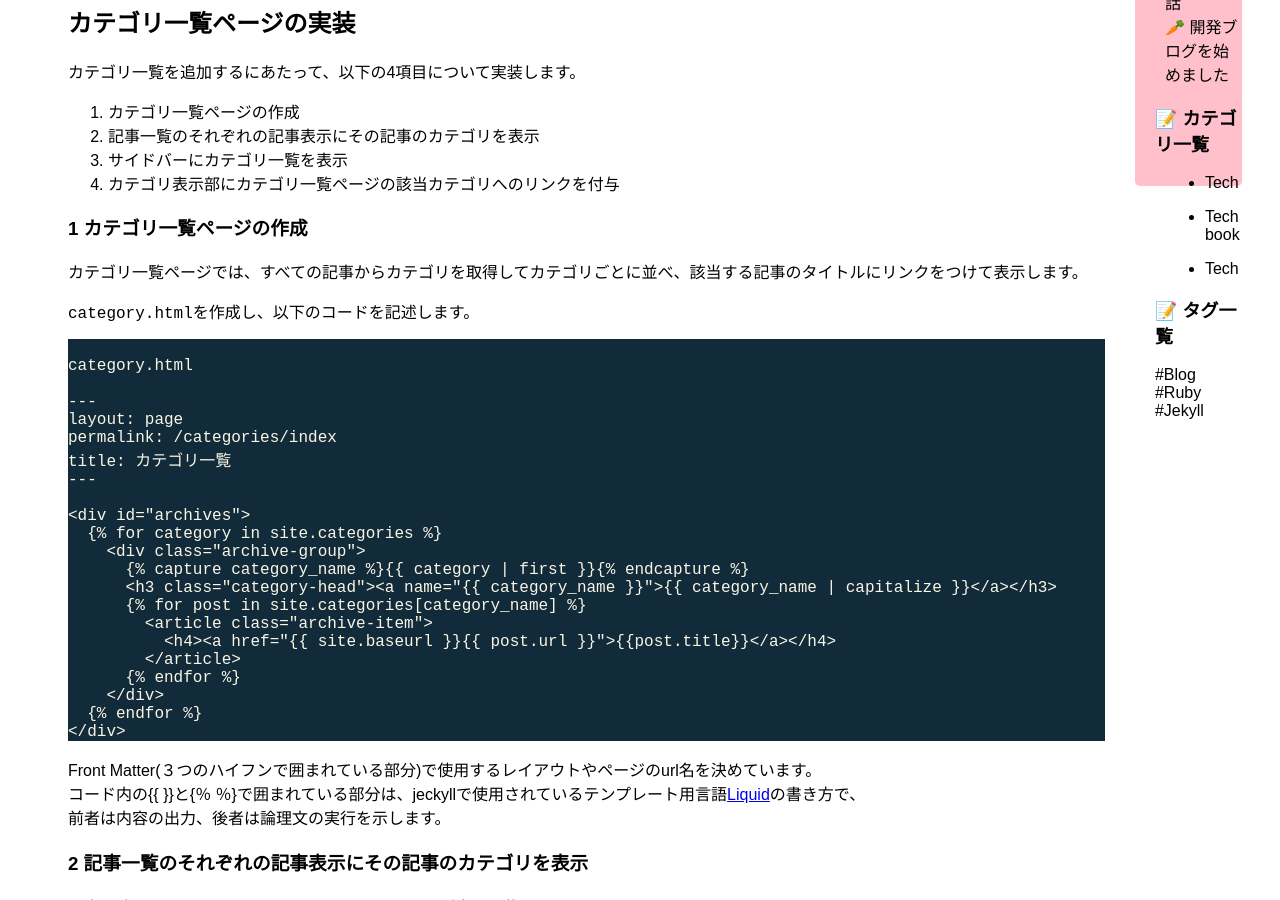
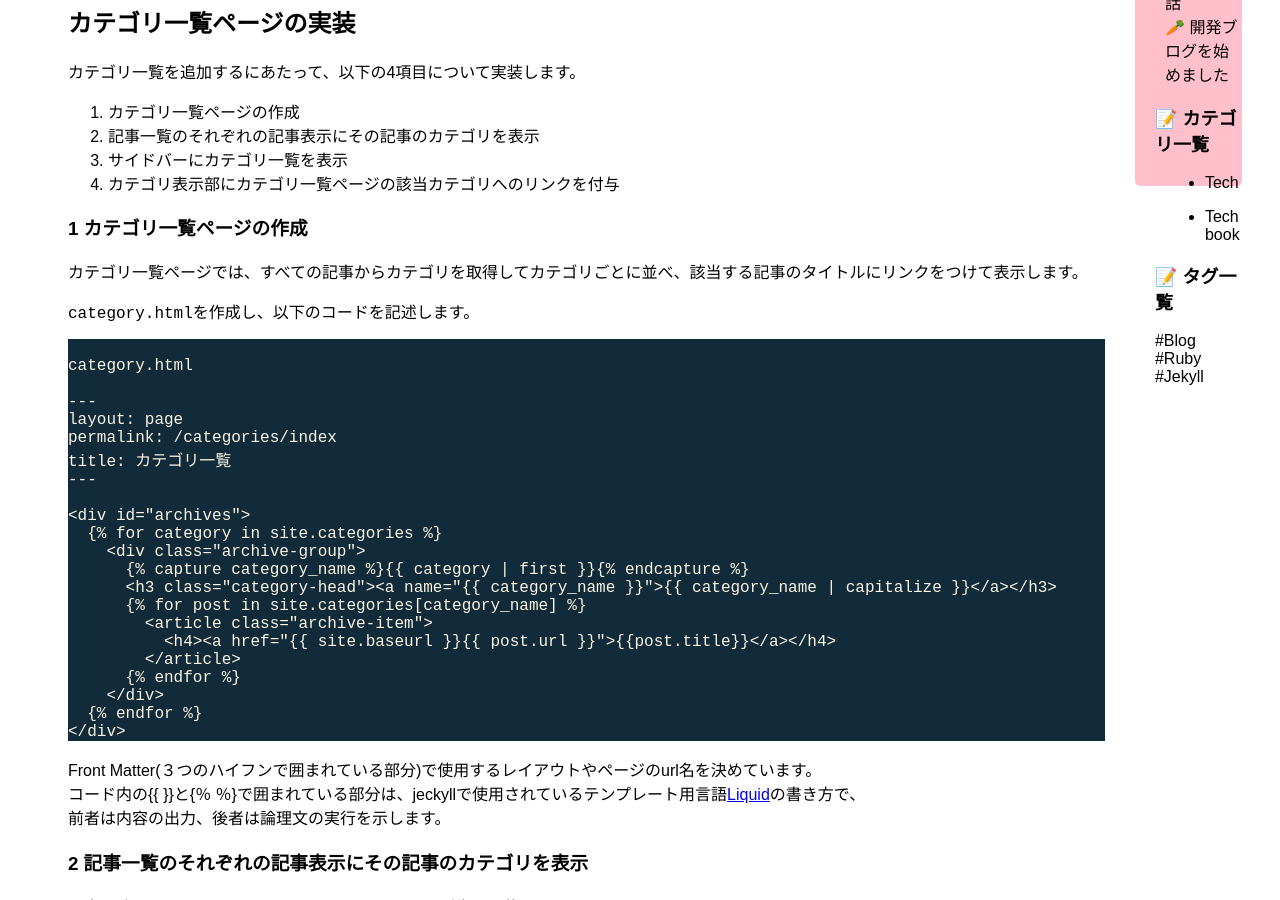
Before and after one commit to kcscarrot-konno/h2carrot.github.io, a Jekyll site: the page built from _posts/2021-12-08-jekyll.md, in a window 1280 px wide and 900 px high, scrolled down 697 px. Built offline with Jekyll 4.4.1, drawn with Linux system fonts in a browser that asks for light colours; emoji names are drawn with the system emoji font; comment, search, counter and statistics services are not loaded.

Commit message:
カテゴリ修正

```diff
--- a/_posts/2021-12-08-jekyll.md
+++ b/_posts/2021-12-08-jekyll.md
@@ -4,7 +4,7 @@ title: Jekyllを使ったブログにカテゴリ・タグ一覧機能を追加
 published_at: 2021-12-08
 author: [KCSC-Igarashi, saito-site]
 permalink: /2021/12/08-jekyll
-categories: [tech]
+categories: [Tech]
 tags: [Ruby, Jekyll]
 ---
 
```
Also changed, not shown: _posts/2021-12-17-rails7.md (+1 -1 lines).
